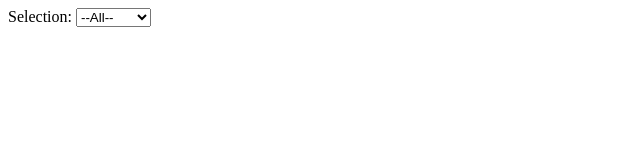
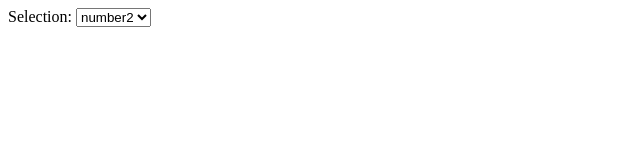
Before and after one commit to CemCC/AngularObservables, an Angular app: page / in a window 1280 px wide. Shown: the top 160 px of the page, without its empty margins (0-640 px from the left). Built offline with nearby package versions, Linux system fonts and the light colour scheme.

Commit message:
Search given value in dropdown list

```diff
--- a/src/app/app.component.html
+++ b/src/app/app.component.html
@@ -1,10 +1,10 @@
 <!--The content below is only a placeholder and can be replaced.-->
-<div>
+<div *ngIf="selections?.length > 0">
   <label>Selection: </label>
-  <select>
-      <option value="0">--All--</option>
-      <option *ngFor="let selection of selections" value={{selection.select}}>
-          {{selection.select}}
+  <select  [(ngModel)]="defaultOption">
+      <option [value]="0" [selected]="defaultOption == 0">--All--</option>
+      <option *ngFor="let selection of selections" [value]="selection.select">
+          {{selection?.select}}
       </option>
   </select>
 </div>
--- a/src/app/app.component.ts
+++ b/src/app/app.component.ts
@@ -1,7 +1,6 @@
 import { Component } from '@angular/core';
 import { GetSelectionsService } from '../services/get-selections.service';
 import { Selections } from '../model/selections';
-import { Observable, Subscription } from "rxjs/Rx"
 
 @Component({
   selector: 'app-root',
@@ -11,12 +10,26 @@ import { Observable, Subscription } from "rxjs/Rx"
 
 export class AppComponent {
   title = 'app';
-  public selections: Selections[]
+  public selections: Selections[];
+  public defaultOption : string;
   constructor( private selectionService: GetSelectionsService ){}
 
   ngOnInit() {
-     this.selectionService.getSelections().subscribe(Selections => {
+    this.selectionService.getSelections().subscribe(Selections => {
       this.selections = Selections['Selections'];
-     });
+      this.searchSelections(this.selections);
+    });
+  }
+
+  private searchSelections( selections: Selections[]){
+
+    //here is searching the array(condition inside the filter) and returns the results in the array.
+    var searching = selections.filter(selection => selection.select == 'number2');
+    // sets dafult option as '--All--' if given value is not matched
+    if(searching.length > 0){
+    this.defaultOption = searching[0].select;
+    }else {
+    this.defaultOption = '0';
+    }
   }
 }
--- a/src/services/get-selections.service.ts
+++ b/src/services/get-selections.service.ts
@@ -2,8 +2,6 @@ import { Injectable } from '@angular/core';
 import { HttpClient } from '@angular/common/http';
 import { Observable } from 'rxjs';
 import { Selections } from '../model/selections';
-import { map, catchError } from 'rxjs/operators';
-import { of } from "rxjs";
 import 'rxjs/Rx';
 
 @Injectable({
@@ -14,7 +12,7 @@ export class GetSelectionsService {
   constructor(private http: HttpClient) { }
   private selectionsUrl = '../assets/data/db.json';  // URL to web api
 
-  getSelections():Observable<Selections[]>{
+  public getSelections():Observable<Selections[]>{
     return this.http.get<Selections[]>(this.selectionsUrl)
     .catch(this.errorHandling('getSelections'))
   }
```
